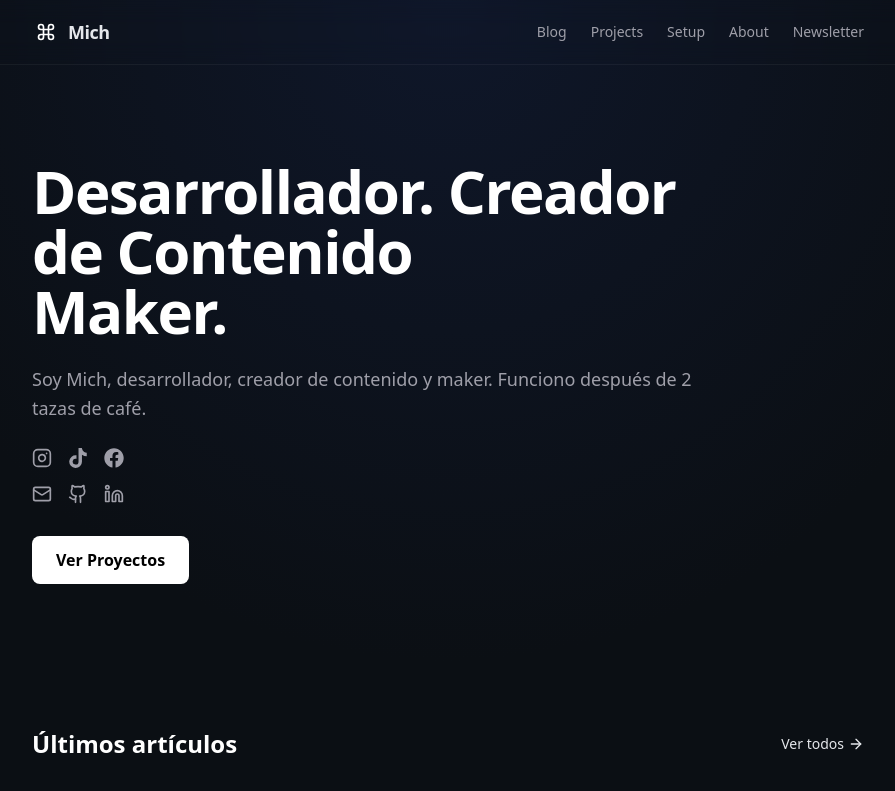
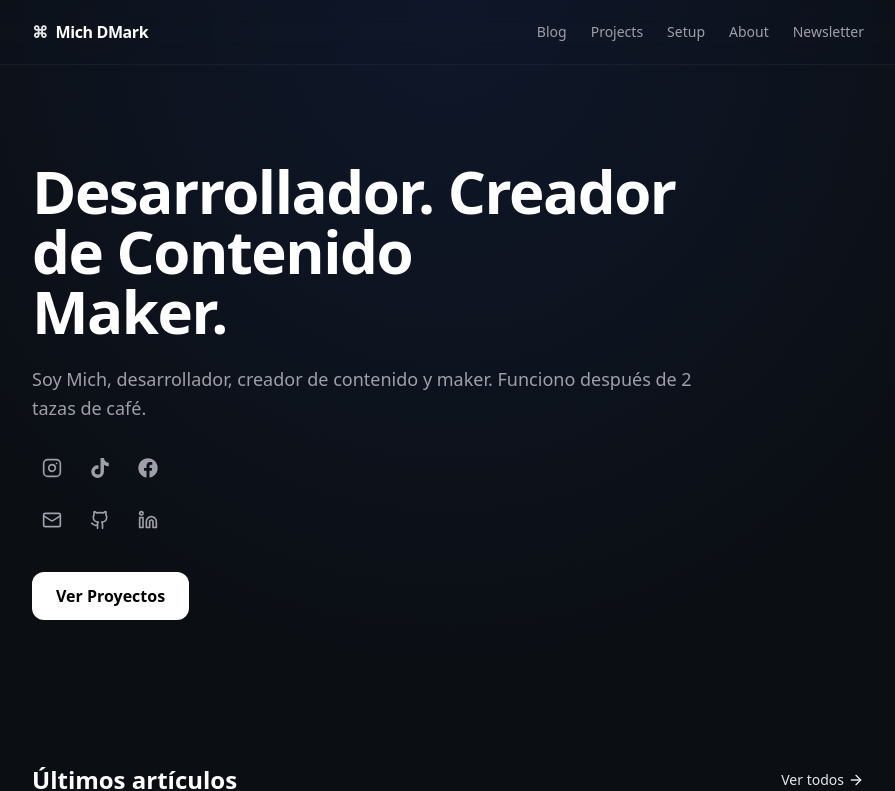
Before and after one commit to MichDMark/michdmark-site, a Next.js app: page / in a window 1280 px wide. Shown: the top 791 px of the page, without its empty margins (192-1087 px from the left). Built offline with nearby package versions, Linux system fonts and the light colour scheme.

Commit message:
mejora de aspecto de la pagina principal, mejores iconos de redes

```diff
--- a/app/page.tsx
+++ b/app/page.tsx
@@ -29,18 +29,25 @@ export default function Home() {
               después de 2 tazas de café.
             </p>
 
-            {/* ✅ Redes primero, luego contacto */}
-            <div className="mb-8 space-y-4">
-              <SocialLinks group="social" />
-              <SocialLinks group="contact" />
+            {/* Redes primero */}
+            <div className="mb-8 space-y-3">
+              <div className="flex items-center gap-3">
+                <SocialLinks group="social" className="gap-2" />
+              </div>
+              <div className="flex items-center gap-3">
+                <SocialLinks group="contact" className="gap-2" />
+              </div>
             </div>
 
-            <Link
-              href="/projects"
-              className="inline-flex px-6 py-3 bg-white text-black font-bold rounded-lg hover:bg-zinc-200 transition-colors"
-            >
-              Ver Proyectos
-            </Link>
+            {/* Botón después */}
+            <div className="flex items-center gap-4">
+              <Link
+                href="/projects"
+                className="inline-flex items-center justify-center px-6 py-3 bg-white text-black font-bold rounded-xl hover:bg-zinc-200 transition-colors"
+              >
+                Ver Proyectos
+              </Link>
+            </div>
           </div>
         </Container>
       </section>
--- a/components/Logo.tsx
+++ b/components/Logo.tsx
@@ -1,13 +1,31 @@
-import { LucideCommand } from "lucide-react";
 import Link from "next/link";
 
 export function Logo() {
     return (
-        <Link href="/" className="flex items-center gap-2 group">
-            <div className="bg-brand-red p-1 rounded-lg group-hover:bg-red-600 transition-colors">
-                <LucideCommand className="w-5 h-5 text-white" />
-            </div>
-            <span className="font-heading font-bold text-lg tracking-tight">Mich</span>
+        <Link
+            href="/"
+            className="
+        group flex items-center gap-2
+        font-heading font-bold
+        tracking-tight
+      "
+        >
+            {/* Icono (si ya existe, déjalo igual) */}
+            <span className="text-white/90">
+                ⌘
+            </span>
+
+            {/* Nombre */}
+            <span
+                className="
+          text-base
+          text-white
+          group-hover:text-brand-red
+          transition-colors
+        "
+            >
+                Mich DMark
+            </span>
         </Link>
     );
 }
--- a/components/SocialLinks.tsx
+++ b/components/SocialLinks.tsx
@@ -27,7 +27,18 @@ export function SocialLinks({
                         target="_blank"
                         rel="noopener noreferrer"
                         aria-label={link.name}
-                        className="text-zinc-400 hover:text-brand-red transition-colors"
+                        className="
+  inline-flex items-center justify-center
+  h-10 w-10 rounded-xl
+  text-zinc-400
+  bg-white/0
+  hover:bg-white/5 hover:text-brand-red
+  hover:scale-[1.06]
+  active:scale-[0.98]
+  transition
+  focus-visible:outline-none
+  focus-visible:ring-2 focus-visible:ring-brand-red/40
+"
                         title={link.name}
                     >
                         <Icon size={iconSize} />
```
